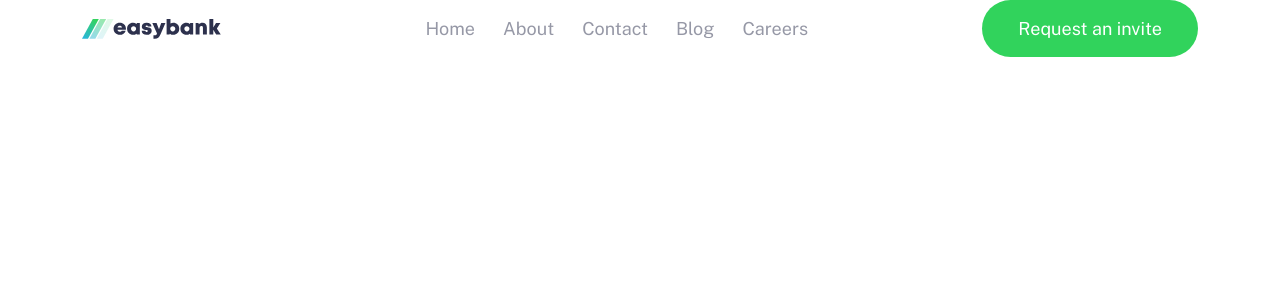
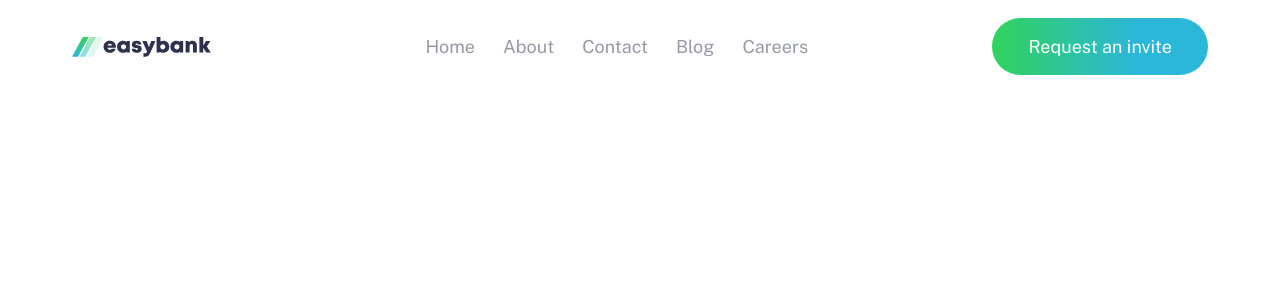
Before and after one commit to thaisont/nextjs-landing-page, a Next.js app: page / in a window 1280 px wide. Shown: the top 300 px of the page. Built offline with nearby package versions, Linux system fonts and the light colour scheme.

Commit message:
burger menu

```diff
--- a/app/components/Header/Header.js
+++ b/app/components/Header/Header.js
@@ -1,5 +1,5 @@
 "use client";
-import React from "react";
+import React, { useState } from "react";
 import Link from "next/link";
 import Image from "next/image";
 import {
@@ -9,13 +9,19 @@ import {
   Nav,
   StyledLink,
   StyledListLink,
-  Button,
-  ButtonText,
+  StyledButtonLink,
+  HamburgerContainer,
 } from "./Header.style";
 import { ThemeProvider } from "styled-components";
 import { Colors } from "@/app/Themes/Colors";
 
 const Header = () => {
+  const [isOpen, setIsOpen] = useState(false);
+
+  const handleClick = () => {
+    setIsOpen(!isOpen);
+  };
+
   return (
     <>
       <Container>
@@ -41,7 +47,15 @@ const Header = () => {
                 <StyledListLink href="/careers">Careers</StyledListLink>
               </ListItem>
             </List>
-            <Button>Request an invite</Button>
+            <StyledButtonLink href="/">Request an invite</StyledButtonLink>
+            <HamburgerContainer onClick={handleClick} tabIndex={0}>
+              <Image
+                src={isOpen ? "/close.svg" : "/hamburger.svg"}
+                alt={isOpen ? "Close" : "Hamburger"}
+                width={isOpen ? 18 : 24}
+                height={isOpen ? 19 : 11}
+              />
+            </HamburgerContainer>
           </Nav>
         </ThemeProvider>
       </Container>
--- a/app/components/Header/Header.style.js
+++ b/app/components/Header/Header.style.js
@@ -4,6 +4,7 @@ import Link from "next/link";
 export const Container = styled.nav`
   position: fixed;
   width: 100%;
+  margin: 1rem 0;
 `;
 
 export const StyledLink = styled(Link)`
@@ -17,24 +18,42 @@ export const StyledListLink = styled(Link)`
 export const Nav = styled.div`
   display: flex;
   align-items: center;
-  justify-content: space-around;
+  justify-content: space-between;
+  margin: 0 4rem;
 `;
 
 export const List = styled.ul`
   display: flex;
   list-style: none;
   gap: 1rem;
+  @media only screen and (max-width: 1008px) {
+    display: none;
+  }
+`;
+
+export const HamburgerContainer = styled.div`
+  cursor: pointer;
+  @media only screen and (min-width: 1008px) {
+    display: none;
+  }
 `;
 
 export const ListItem = styled.li`
   margin-right: 10px;
 `;
 
-export const Button = styled.a`
+export const StyledButtonLink = styled(Link)`
   border-radius: 50px;
-  background: ${(props) => props.theme.primary.limeBlue};
+  background: linear-gradient(
+    90deg,
+    rgba(49, 211, 92, 1) 0%,
+    rgba(43, 183, 218, 1) 67%
+  );
   padding: 1rem 2rem;
   color: ${(props) => props.theme.secondary.white};
+  @media only screen and (max-width: 1008px) {
+    display: none;
+  }
 `;
 
 export const ButtonText = styled.span``;
```
Also changed, not shown: public/close.svg (added), public/hamburger.svg (added).
